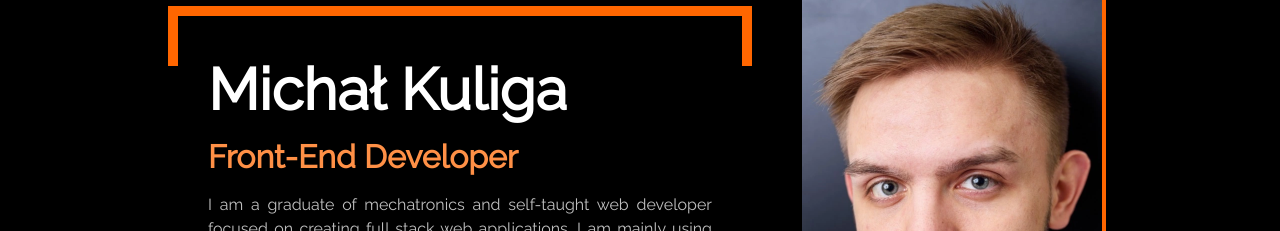
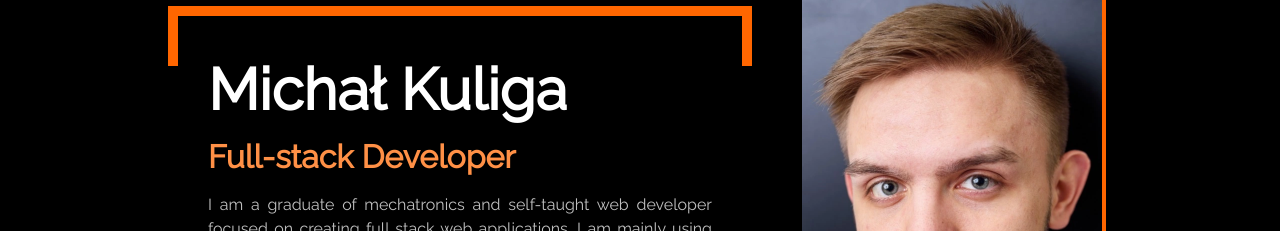
Before and after one commit to michal-kuliga12/portfolio, a React (Vite) app: page / in a window 1280 px wide. Shown: the part 115-346 px from the top of the page. Built offline with nearby package versions, Linux system fonts and the light colour scheme.

Commit message:
full stack title

```diff
--- a/src/App.tsx
+++ b/src/App.tsx
@@ -63,7 +63,7 @@ function App() {
             <div className="wrapper">
               <div className="profile">
                 <h2 className="name">Michał Kuliga</h2>
-                <h3>Front-End Developer</h3>
+                <h3>Full-stack Developer</h3>
                 <p>
                   I am a graduate of mechatronics and self-taught web developer
                   focused on creating full stack web applications. I am mainly
```
